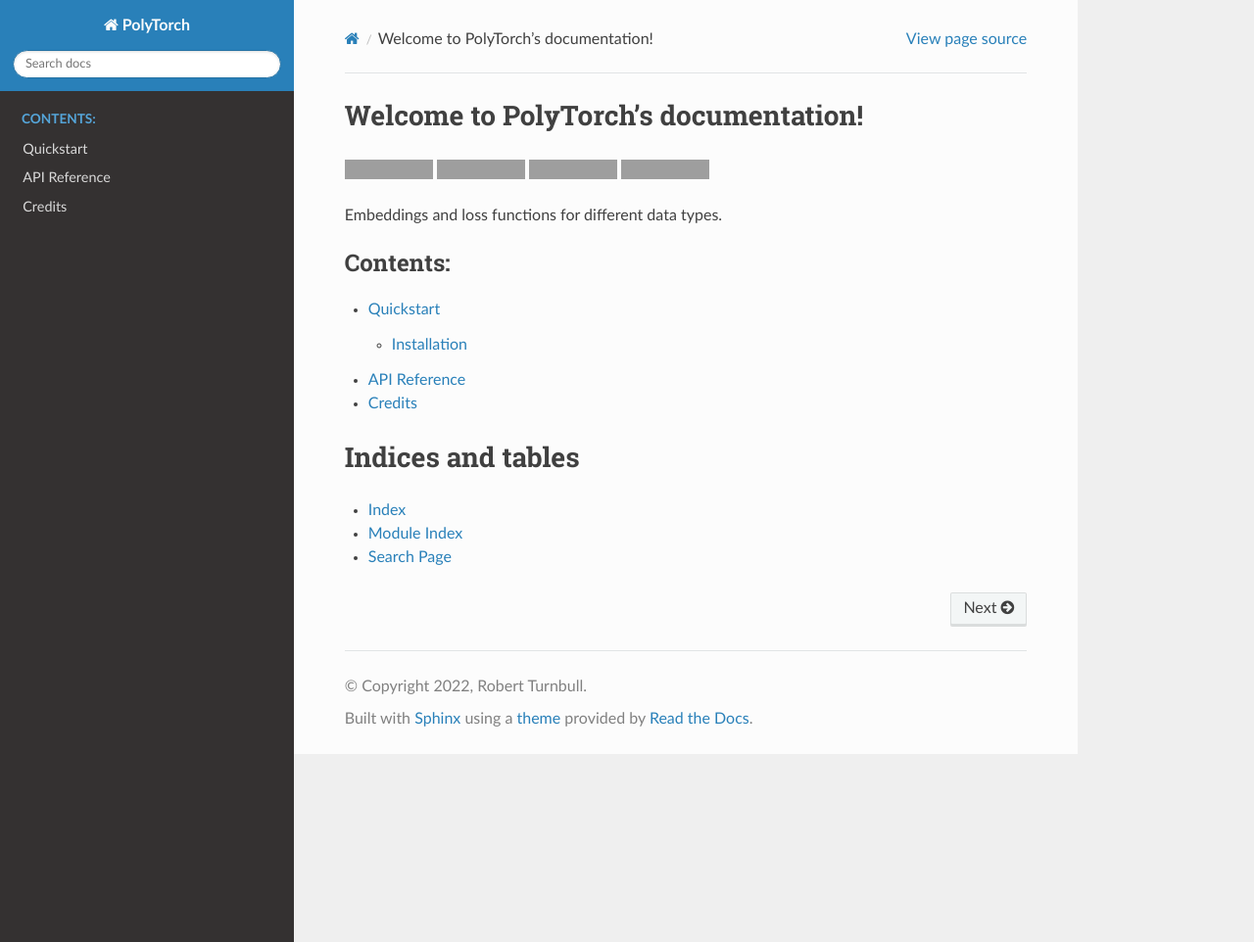
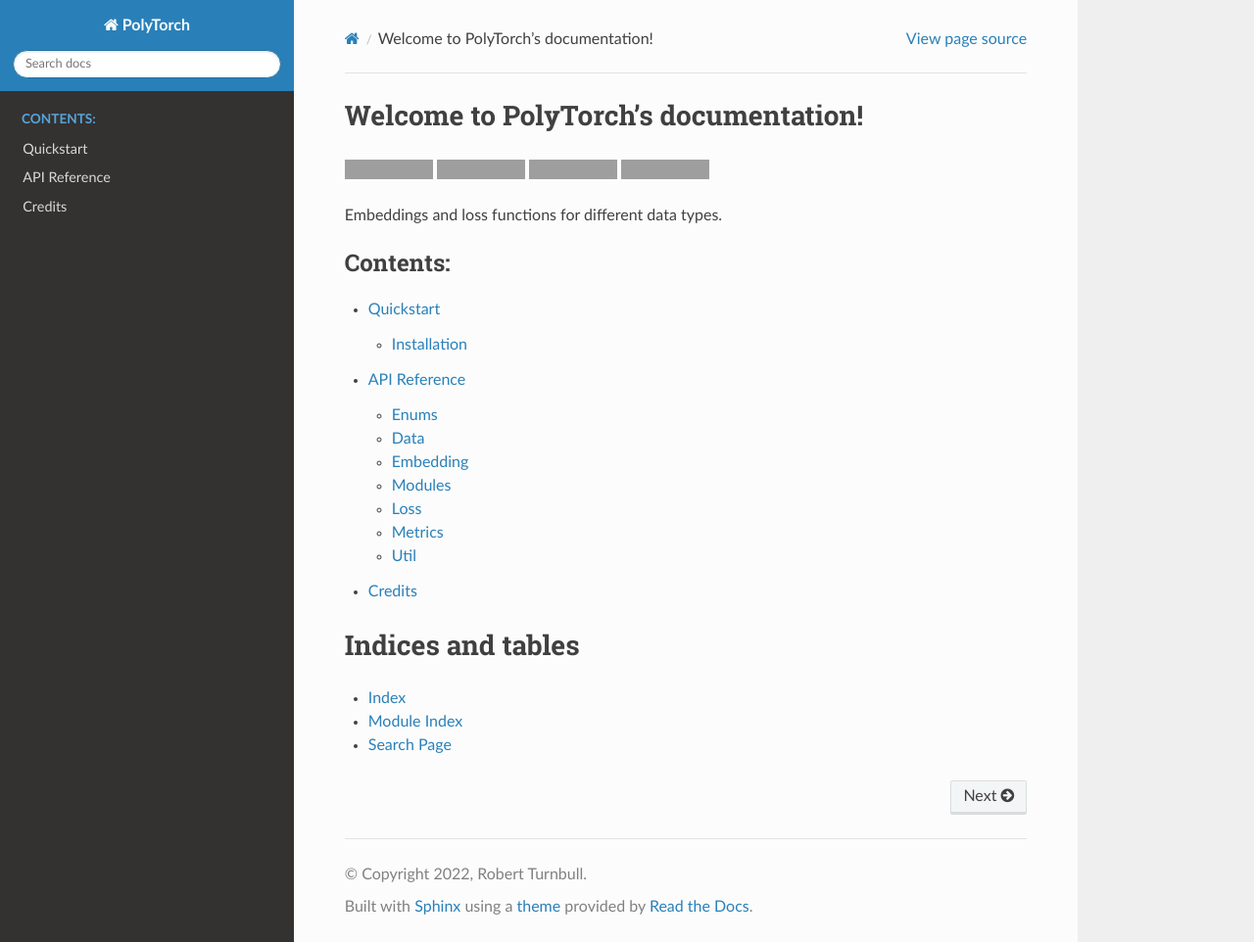
Before and after one commit to rbturnbull/polytorch, a Sphinx documentation site: the page built from docs/index.rst, in a window 1280 px wide and 962 px high. Shown: the whole window at 98% size. Built offline with Sphinx 7.4.7 and the Read the Docs theme 2.0.0, drawn with Linux system fonts in a browser that asks for light colours; grey boxes are pictures that could not be loaded.

```diff
--- a/docs/api.rst
+++ b/docs/api.rst
@@ -2,31 +2,51 @@
 API Reference
 =======================
 
+
+Enums
+=======================
+
 .. automodule:: polytorch.enums
     :members:
-    :inherited-members:
 
+
+Data
+=======================
 
 .. automodule:: polytorch.data
     :members:
-    :inherited-members:
 
+
+Embedding
+=======================
 
 .. automodule:: polytorch.embedding
     :members:
-    :inherited-members:
 
+
+Modules
+=======================
 
 .. automodule:: polytorch.modules
     :members:
-    :inherited-members:
 
+
+Loss
+=======================
 
 .. automodule:: polytorch.loss
     :members:
-    :inherited-members:
 
+
+Metrics
+=======================
+
+.. automodule:: polytorch.metrics
+    :members:
+
+
+Util
+=======================
 
 .. automodule:: polytorch.util
     :members:
-    :inherited-members:
```
